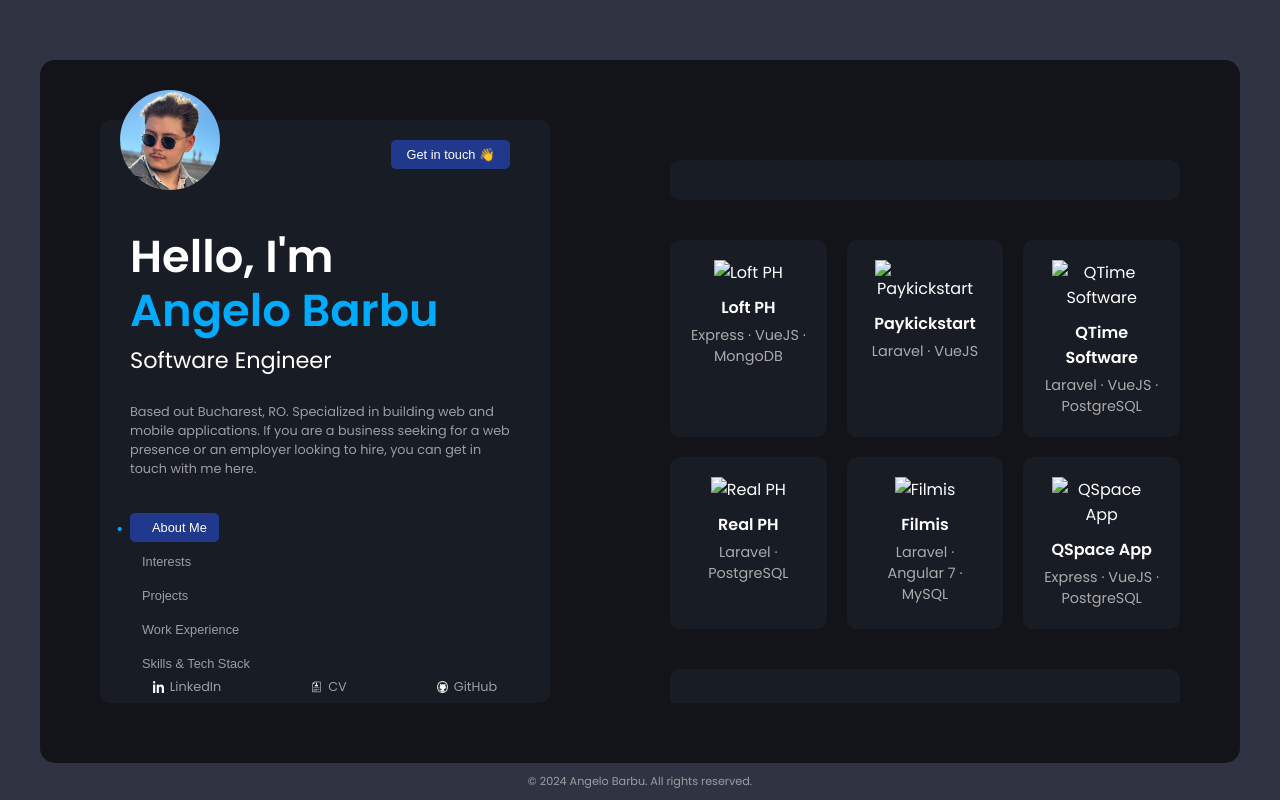
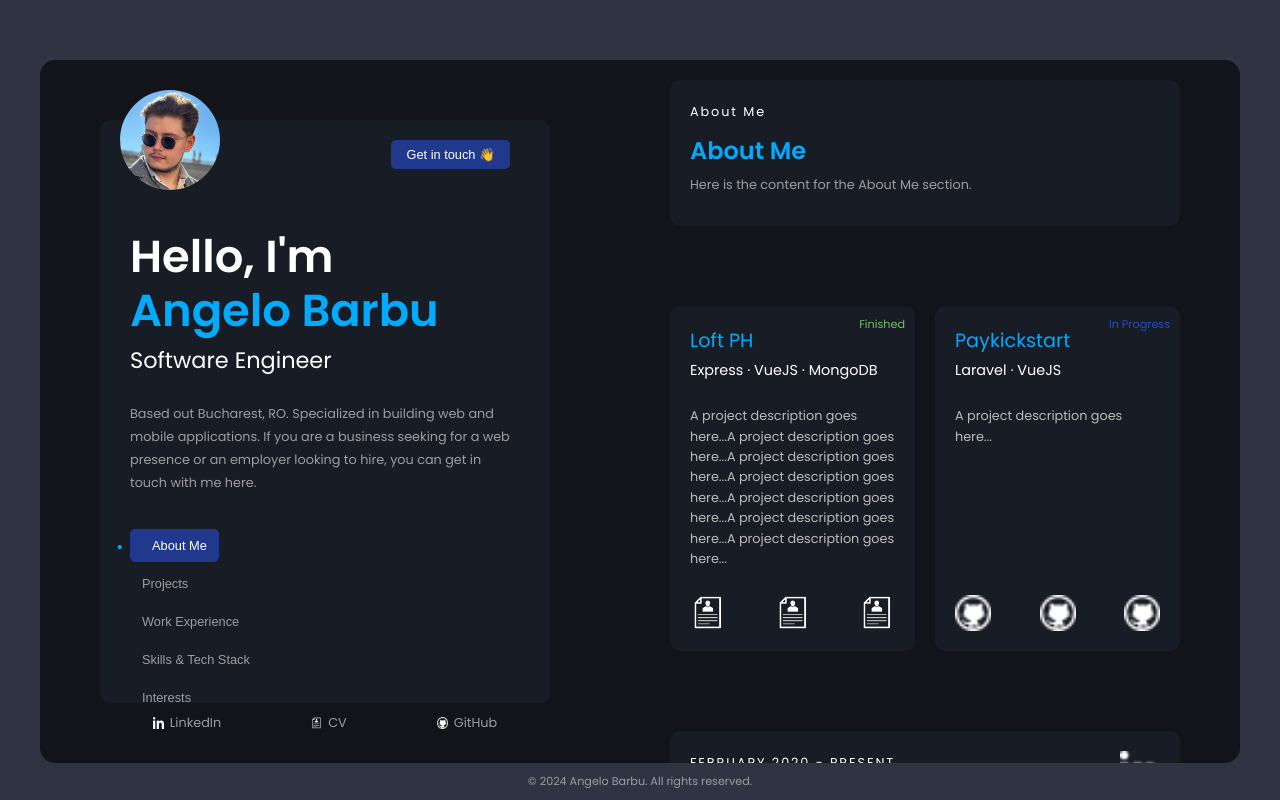
Before and after one commit to angelobarbu/LandingPage, a plain HTML site: page index.html in a window 1280 px wide. Drawn offline with Linux system fonts and the light colour scheme.

Commit message:
almost finished design

```diff
--- a/index.html
+++ b/index.html
@@ -19,10 +19,10 @@
                     <p class="description">Based out Bucharest, RO. Specialized in building web and mobile applications. If you are a business seeking for a web presence or an employer looking to hire, you can get in touch with me here.</p>
                     <div class="btn-section-container">
                         <button class="btn-section selected" onclick="scrollToSection('about')">About Me</button>
-                        <button class="btn-section" onclick="scrollToSection('interests')">Interests</button>
                         <button class="btn-section" onclick="scrollToSection('projects')">Projects</button>
                         <button class="btn-section" onclick="scrollToSection('work-experience')">Work Experience</button>
                         <button class="btn-section" onclick="scrollToSection('skills-stack')">Skills & Tech Stack</button>
+                        <button class="btn-section" onclick="scrollToSection('interests')">Interests</button>
                     </div>
                 </div>
                 <div class="social-links">
@@ -33,52 +33,53 @@
             </aside>
             <main class="content">
                 <div class="content-section" id="about">
-                </div>
-                <div class="content-section" id="interests">
-                    <div class="interest-card">
-                        <!-- Interests content here -->
+                    <div class="info-card">
+                        <p class="section-period">About Me</p>
+                        <h2>About Me</h2>
+                        <p>Here is the content for the About Me section.</p>
                     </div>
                 </div>
                 <div class="content-section" id="projects">
                     <div class="project-grid">
-                        <div class="project-card">
-                            <img src="loft.png" alt="Loft PH">
-                            <p class="project-title">Loft PH</p>
+                        <div class="project-card" onclick="window.open('https://github.com/your-repo-1', '_blank')">
+                            <p class="project-status finished">Finished</p>
+                            <h3 class="project-title">Loft PH</h3>
                             <p class="project-tech">Express · VueJS · MongoDB</p>
+                            <p class="project-description">A project description goes here...A project description goes here...A project description goes here...A project description goes here...A project description goes here...A project description goes here...A project description goes here...</p>
+                            <div class="project-icons">
+                                <img src="assets/logos/cv.png" alt="Express">
+                                <img src="assets/logos/cv.png" alt="VueJS">
+                                <img src="assets/logos/cv.png" alt="MongoDB">
+                            </div>
                         </div>
-                        <div class="project-card">
-                            <img src="paykickstart.png" alt="Paykickstart">
-                            <p class="project-title">Paykickstart</p>
+                        <div class="project-card" onclick="window.open('https://github.com/your-repo-2', '_blank')">
+                            <p class="project-status in-progress">In Progress</p>
+                            <h3 class="project-title">Paykickstart</h3>
                             <p class="project-tech">Laravel · VueJS</p>
+                            <p class="project-description">A project description goes here...</p>
+                            <div class="project-icons">
+                                <img src="assets/logos/github.png" alt="Laravel">
+                                <img src="assets/logos/github.png" alt="VueJS">
+                                <img src="assets/logos/github.png" alt="PostgreSQL">
+                            </div>
                         </div>
-                        <div class="project-card">
-                            <img src="qtime.png" alt="QTime Software">
-                            <p class="project-title">QTime Software</p>
-                            <p class="project-tech">Laravel · VueJS · PostgreSQL</p>
-                        </div>
-                        <div class="project-card">
-                            <img src="real.png" alt="Real PH">
-                            <p class="project-title">Real PH</p>
-                            <p class="project-tech">Laravel · PostgreSQL</p>
-                        </div>
-                        <div class="project-card">
-                            <img src="filmis.png" alt="Filmis">
-                            <p class="project-title">Filmis</p>
-                            <p class="project-tech">Laravel · Angular 7 · MySQL</p>
-                        </div>
-                        <div class="project-card">
-                            <img src="qspace.png" alt="QSpace App">
-                            <p class="project-title">QSpace App</p>
-                            <p class="project-tech">Express · VueJS · PostgreSQL</p>
-                        </div>
+                        <!-- Add more project cards as needed -->
                     </div>
                 </div>
                 <div class="content-section" id="work-experience">
                     <div class="experience-card">
-                        <!-- Work experience content here -->
+                        <p class="experience-duration">FEBRUARY 2020 - PRESENT</p>
+                        <h2>Front-End Developer</h2>
+                        <p class="company-name">Paykickstart LLC</p>
+                        <img src="assets/logos/linkedin.png" alt="Company Logo" class="company-logo">
+                        <p>Convert web design to code and create functionality for components using Laravel, VueJS + Vuex, and Sass.</p>
                     </div>
                     <div class="experience-card">
-                        <!-- Work experience content here -->
+                        <p class="experience-duration">APRIL 2019 - JUNE 2020</p>
+                        <h2>Software Engineer</h2>
+                        <p class="company-name">Ogolu, August 99 Inc.</p>
+                        <img src="assets/logos/cv.png" alt="Company Logo" class="company-logo">
+                        <p>Developed and architectured MVP applications built with different web frameworks and libraries such as React + Redux (Saga), React Native, VueJS, Next, Nuxt, Laravel, MongoDB, PostgreSQL.</p>
                     </div>
                 </div>
                 <div class="content-section" id="skills-stack">
@@ -109,6 +110,13 @@
                         </div>
                     </div>
                 </div>
+                <div class="content-section" id="interests">
+                    <div class="info-card">
+                        <p class="section-period">Interests</p>
+                        <h2>Interests</h2>
+                        <p>Here is the content for the Interests section.</p>
+                    </div>
+                </div>
             </main>
         </div>
         <footer>
--- a/styles.css
+++ b/styles.css
@@ -31,13 +31,15 @@ body {
     display: flex;
     flex: 1;
     gap: 120px;
-    padding: 60px;
+    padding: 0 60px 0 60px;
     background-color: #131419;
     border-radius: 15px;
     overflow: hidden;
 }
 
 .profile {
+    margin-top: 60px;
+    margin-bottom: 60px;
     flex: 0 0 450px;
     padding: 30px;
     background-color: #181c24;
@@ -100,7 +102,7 @@ body {
 .description {
     font-size: 0.8em;
     margin: 5px 0 15px;
-    line-height: 1.5;
+    line-height: 1.8;
     text-align: left;
     color: #9d9da2;
     padding: 20px 0;
@@ -117,13 +119,13 @@ body {
     font-size: 0.8em;
     background-color: transparent;
     color: #9d9da2;
-    padding: 5px 10px; /* Added padding */
+    padding: 7px 10px;
     border: 2px solid transparent;
     border-radius: 5px;
     cursor: pointer;
     transition: background-color 0.3s, border-color 0.3s;
     text-align: left;
-    width: fit-content; /* Adjust width to fit content */
+    width: fit-content;
 }
 
 .btn-section::before {
@@ -131,7 +133,7 @@ body {
     color: #00aafd;
     display: none;
     position: absolute;
-    left: -15px; /* Adjust position as needed */
+    left: -15px;
     font-size: 1.2em;
 }
 
@@ -140,8 +142,8 @@ body {
     background-color: #20398d;
     border-color: #20398d;
     color: #fff;
-    padding-left: 20px; /* Added padding for selected state */
-    width: fit-content; /* Adjust width to fit content */
+    padding-left: 20px;
+    width: fit-content;
 }
 
 .btn-section.selected::before {
@@ -152,7 +154,7 @@ body {
     margin-top: auto;
     display: flex;
     justify-content: center;
-    gap: 90px; /* Increased gap between social links */
+    gap: 90px;
     width: 100%;
 }
 
@@ -187,17 +189,16 @@ body {
 }
 
 .content-section {
-    margin-bottom: 40px;
+    margin-bottom: 80px;
 }
 
-
-.project-grid, .skills-grid {
+.skills-grid {
     display: grid;
-    grid-template-columns: repeat(auto-fit, minmax(150px, 1fr));
+    grid-template-columns: repeat(auto-fit, minmax(100px, 1fr));
     gap: 20px;
 }
 
-.project-card, .experience-card, .skill-card, .interest-card {
+.skill-card {
     background-color: #181c24;
     padding: 20px;
     border-radius: 10px;
@@ -206,24 +207,172 @@ body {
     transition: transform 0.3s;
 }
 
-.project-card:hover, .experience-card:hover, .skill-card:hover, .interest-card:hover {
+.skill-card:hover {
     transform: translateY(-10px);
-    box-shadow: none;
 }
 
-.project-card img, .skill-card img {
-    max-width: 100px;
+.skill-card img {
+    max-width: 50px;
     margin-bottom: 10px;
 }
 
-.project-title, .skill-card p {
+.skill-card p {
     font-weight: bold;
     margin-bottom: 5px;
+    color: #aaa;
+}
+
+.project-grid {
+    display: grid;
+    grid-template-columns: repeat(2, 1fr);
+    gap: 20px;
+}
+
+.project-card {
+    background-color: #181c24;
+    padding: 20px;
+    border-radius: 10px;
+    text-align: left;
+    position: relative;
+    cursor: pointer;
+    transition: transform 0.3s;
+    display: flex;
+    flex-direction: column;
+}
+
+.project-card:hover {
+    transform: translateY(-10px);
+}
+
+.project-status {
+    position: absolute;
+    top: 10px;
+    right: 10px;
+    font-size: 0.7em;
+}
+
+.project-status.finished {
+    color: #72bf6a;
+}
+
+.project-status.in-progress {
+    color: #234cca;
+}
+
+.project-status.refactor {
+    color: #ffa500;
+}
+
+.project-title {
+    color: #00aafd;
+    font-size: 1.2em;
+    margin-bottom: 5px;
+    font-weight: 400;
 }
 
 .project-tech {
     font-size: 0.9em;
-    color: #aaa;
+    color: #fff;
+    margin-bottom: 25px;
+}
+
+.project-description {
+    font-size: 0.8em;
+    color: #bbb;
+    flex: 1;
+    margin-bottom: 25px;
+    line-height: 1.6;
+}
+
+.project-icons {
+    display: flex;
+    justify-content: space-between;
+}
+
+.project-icons img {
+    width: 36px;
+    height: 36px;
+}
+
+.experience-card {
+    background-color: #181c24;
+    padding: 20px;
+    border-radius: 10px;
+    text-align: left;
+    position: relative;
+    box-shadow: none;
+    transition: transform 0.3s;
+}
+
+.experience-card:hover {
+    transform: translateY(-10px);
+}
+
+.experience-card .experience-duration {
+    color: #fff;
+    font-weight: 400;
+    letter-spacing: 0.15em;
+}
+
+.experience-card .company-name {
+    color: #fff;
+    font-weight: 400;
+    padding-bottom: 20px;
+}
+
+.experience-card h2 {
+    color: #00aafd;
+    font-size: 1.5em;
+    margin-bottom: 5px;
+}
+
+.experience-card p {
+    color: #9d9da2;
+    font-size: 0.8em;
+    padding-bottom: 10px;
+    line-height: 1.8;
+}
+
+.company-logo {
+    position: absolute;
+    top: 20px;
+    right: 20px;
+    width: 40px;
+    height: auto;
+}
+
+.info-card {
+    margin-top: 20px;
+    background-color: #181c24;
+    padding: 20px;
+    border-radius: 10px;
+    text-align: left;
+    position: relative;
+    box-shadow: none;
+    transition: transform 0.3s;
+}
+
+.info-card:hover {
+    transform: translateY(-10px);
+}
+
+.info-card .section-period {
+    color: #fff;
+    font-weight: 400;
+    letter-spacing: 0.15em;
+}
+
+.info-card h2 {
+    color: #00aafd;
+    font-size: 1.5em;
+    margin-bottom: 5px;
+}
+
+.info-card p {
+    color: #9d9da2;
+    font-size: 0.8em;
+    padding-bottom: 10px;
+    line-height: 1.8;
 }
 
 footer {
```
